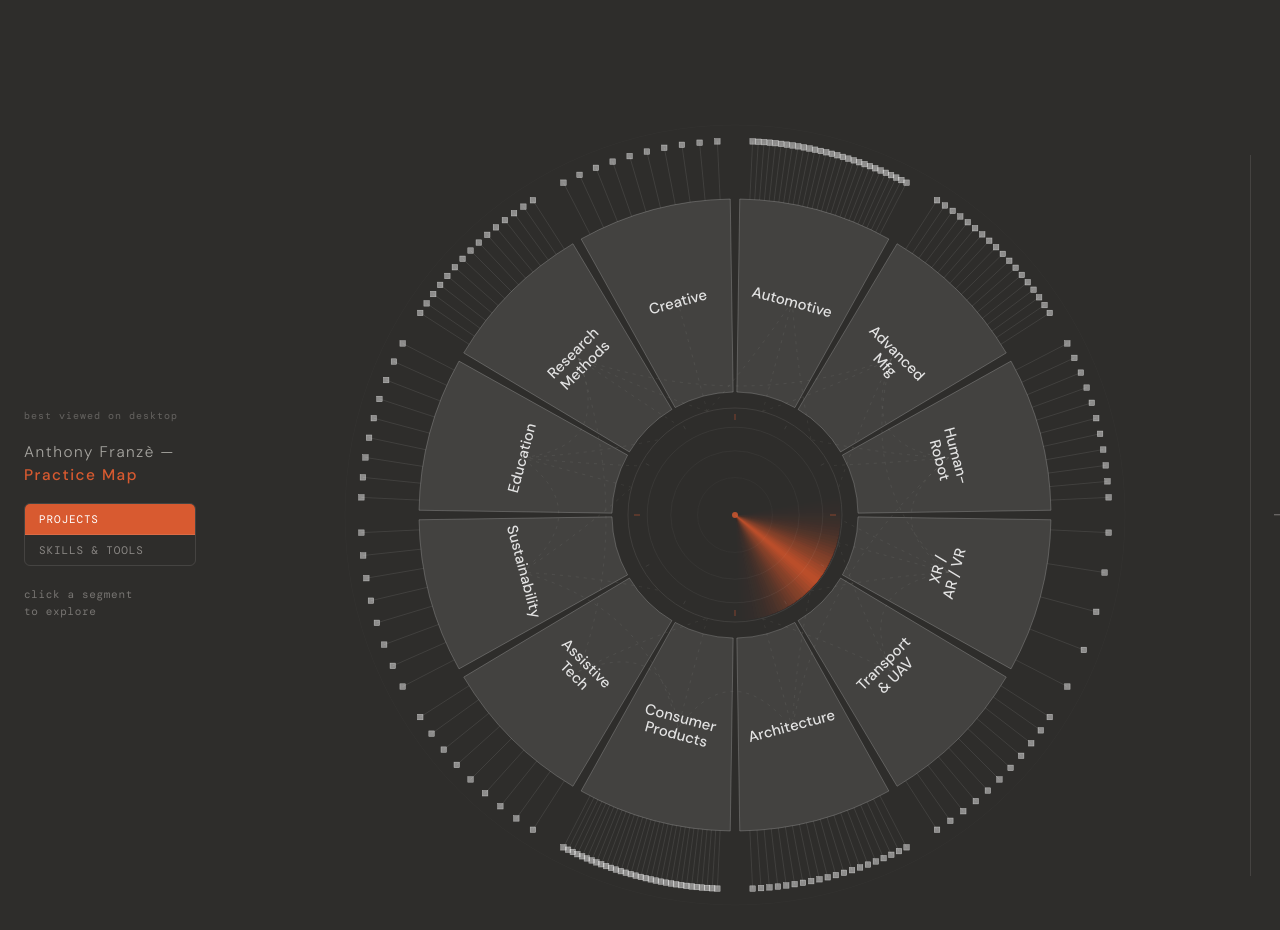
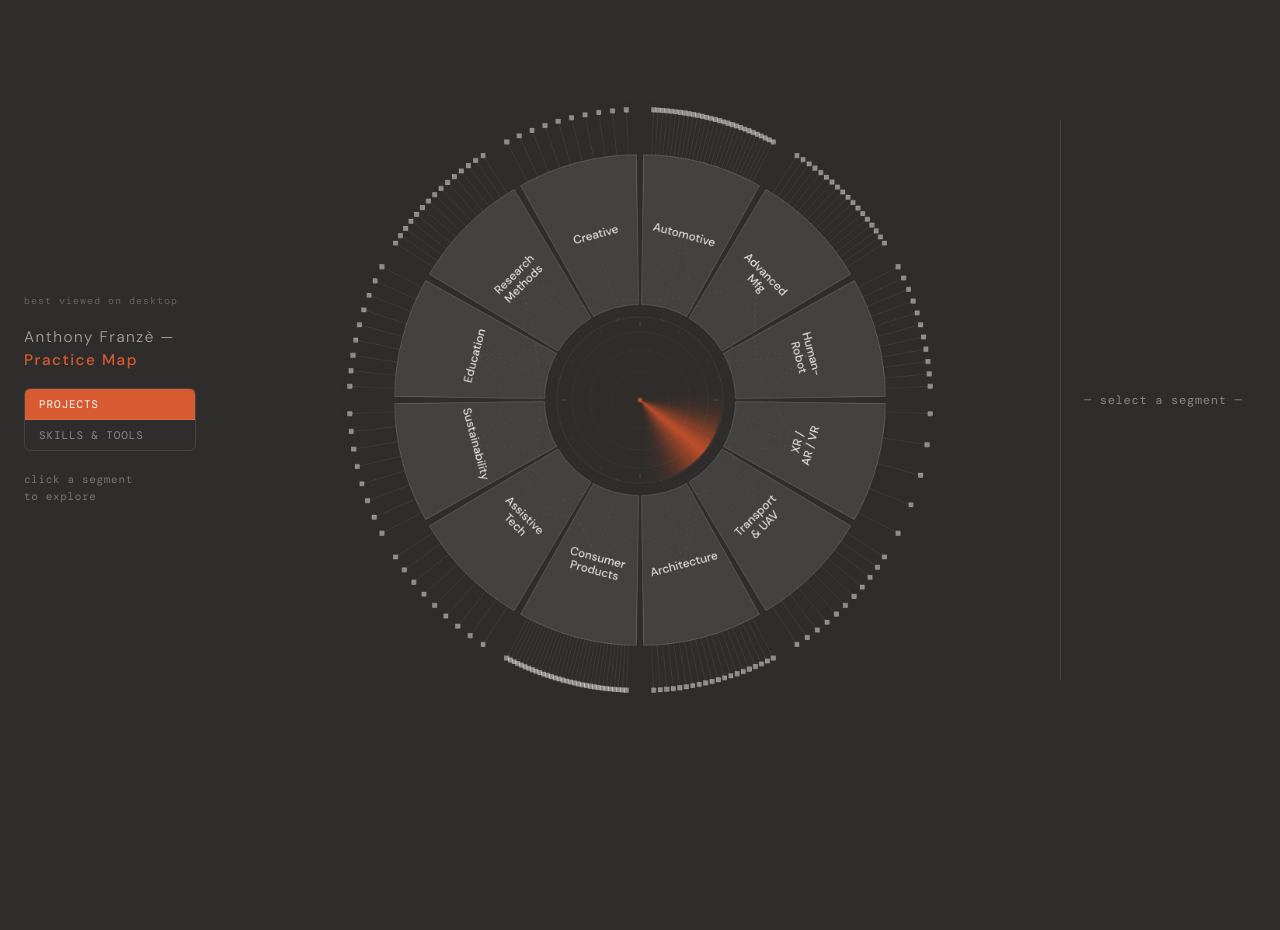
Before and after one commit to DesignSpring/practice-map, a plain HTML site: page index.html in a window 1280 px wide. After the commit the page ends 800 px from the top, so only its background shows below. Drawn offline with nearby package versions, Linux system fonts and the light colour scheme.

Commit message:
index.html

```diff
--- a/index.html
+++ b/index.html
@@ -11,11 +11,11 @@
 html,body{background:var(--bg);color:var(--white);font-family:'DM Sans',sans-serif;overflow-x:hidden;}
 
 /* ── Desktop three-column layout ── */
-#app{display:grid;grid-template-columns:220px 1fr 220px;align-items:stretch;gap:0;}
-#left-col{display:flex;flex-direction:column;justify-content:center;padding:2rem 1.5rem;position:relative;overflow:hidden;min-height:100%;}
+#app{display:grid;grid-template-columns:220px 1fr 220px;align-items:center;gap:0;min-height:100vh;}
+#left-col{display:flex;flex-direction:column;justify-content:center;padding:2rem 1.5rem;position:relative;overflow:hidden;align-self:stretch;}
 #left-col::after{content:'';position:absolute;right:0;top:15%;height:70%;width:0.5px;background:var(--border);}
 #canvas-wrap{position:relative;display:flex;align-items:center;justify-content:center;width:100%;}
-#right-col{display:flex;flex-direction:column;justify-content:center;padding:2rem 1.5rem;overflow-y:auto;position:relative;min-height:100%;}
+#right-col{display:flex;flex-direction:column;justify-content:center;padding:2rem 1.5rem;overflow-y:auto;position:relative;align-self:stretch;}
 #right-col::before{content:'';position:absolute;left:0;top:15%;height:70%;width:0.5px;background:var(--border);}
 
 /* Left col elements */
@@ -469,9 +469,12 @@ function switchTab(tab){
 
 function sizeCanvas(){
   const wrap=document.getElementById('canvas-wrap');
-  const side=wrap.clientWidth;
+  const availW=wrap.clientWidth;
+  const availH=window.innerHeight;
+  const side=Math.min(availW, availH);
   canvas.style.width=side+'px';
   canvas.style.height=side+'px';
+  wrap.style.height=side+'px';
 }
 window.addEventListener('resize',sizeCanvas);
 sizeCanvas();
```
